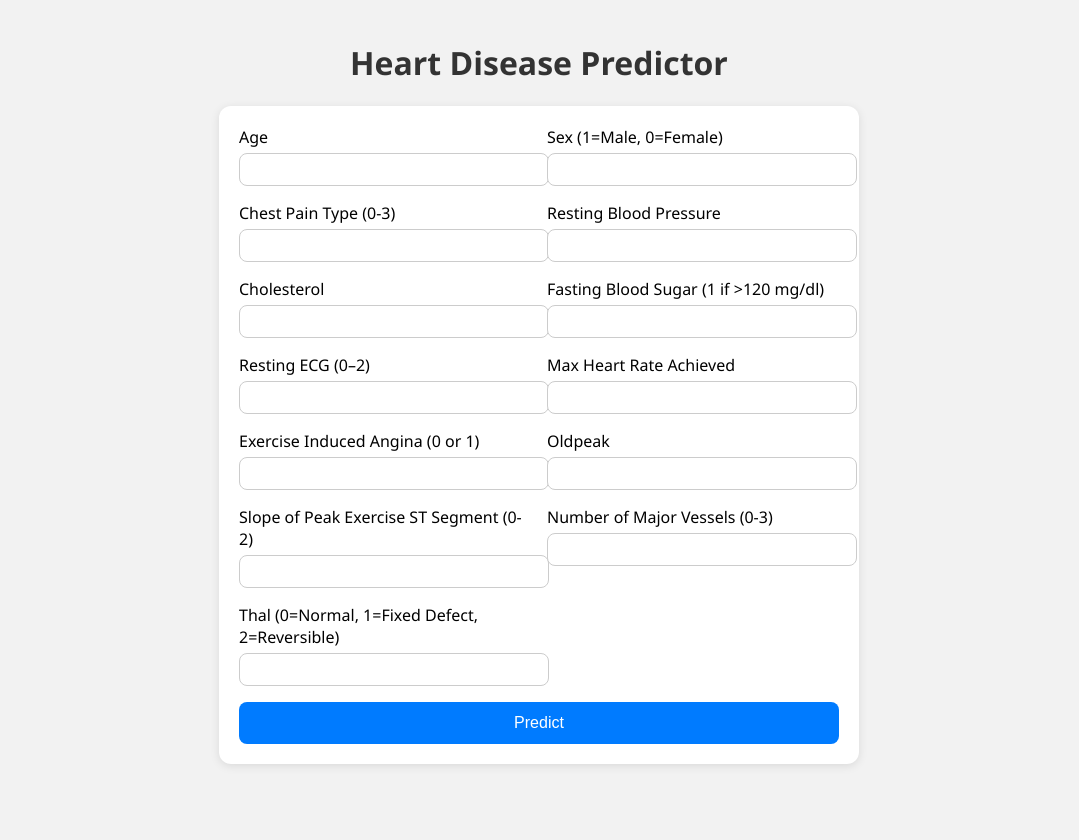
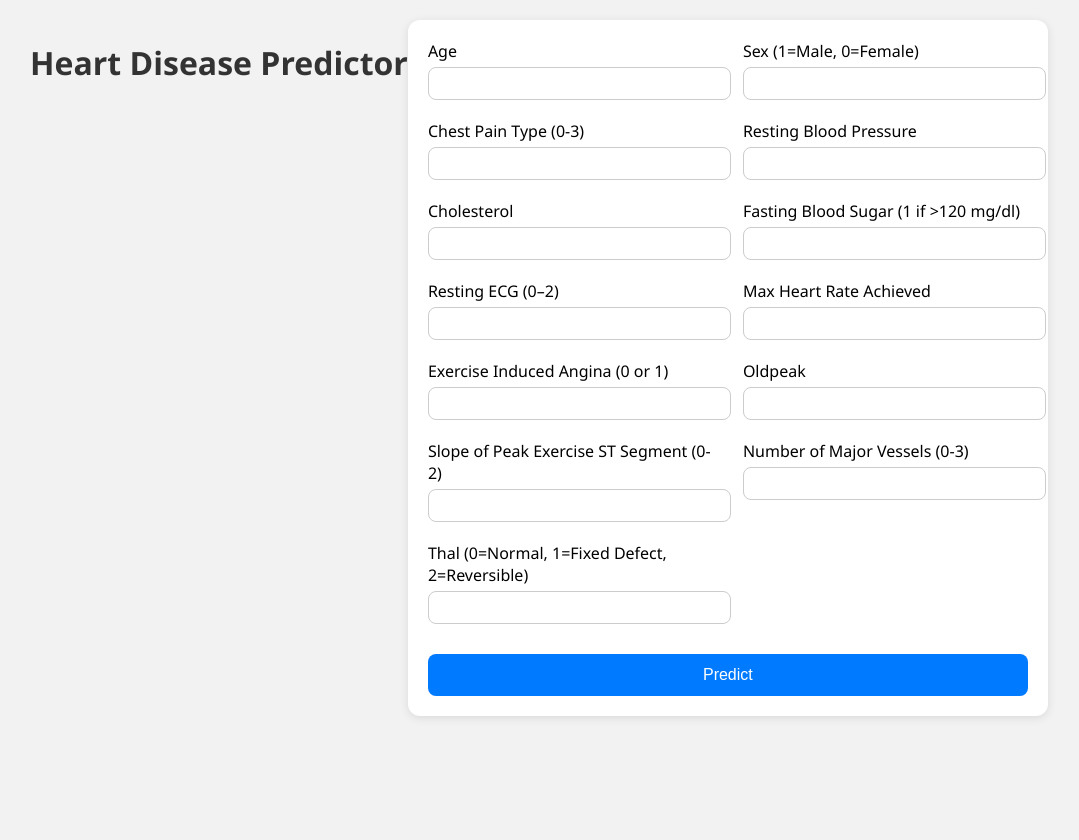
Before and after one commit to shihabb556/guru-heart-disease, a Flask app: page / in a window 1280 px wide. Shown: the whole page, without its empty margins (101-1180 px from the left). Before the commit the page ends 766 px from the top, so only its background shows below. Run offline with Flask 3, Linux system fonts and the light colour scheme; parts of the project's set-up code (start-up, migrations or seed data) failed here and were passed over.

Commit message:
improve styling

```diff
--- a/templates/index.html
+++ b/templates/index.html
@@ -11,12 +11,14 @@
   margin: 0;
   padding: 20px;
   display: flex;
-      flex-direction: column;
-      align-items: center;
+  justify-content: center;
+  align-items: flex-start; /* keeps content top-aligned */
+  min-height: 100vh;
 }
 
 h1 {
   color: #333;
+  margin-bottom: 20px;
 }
 
 form {
@@ -28,11 +30,16 @@
   width: 100%;
   display: grid;
   grid-template-columns: 1fr 1fr;
-      gap: 1rem;
+  gap: 20px 30px; /* vertical and horizontal gaps */
+  align-self: flex-start; /* keep the form top-aligned */
+}
+
+form > div {
+  display: flex;
+  flex-direction: column;
 }
 
 label {
-      display: block;
   margin-bottom: 5px;
   font-weight: 500;
 }
@@ -54,6 +61,7 @@
   cursor: pointer;
   font-size: 16px;
   transition: background-color 0.3s;
+  margin-top: 10px;
 }
 
 button:hover {
@@ -66,6 +74,7 @@
   color: #222;
   text-align: center;
 }
+
   </style>
 </head>
 <body>
```
Lines whose indentation alone changed are shown as unchanged.
